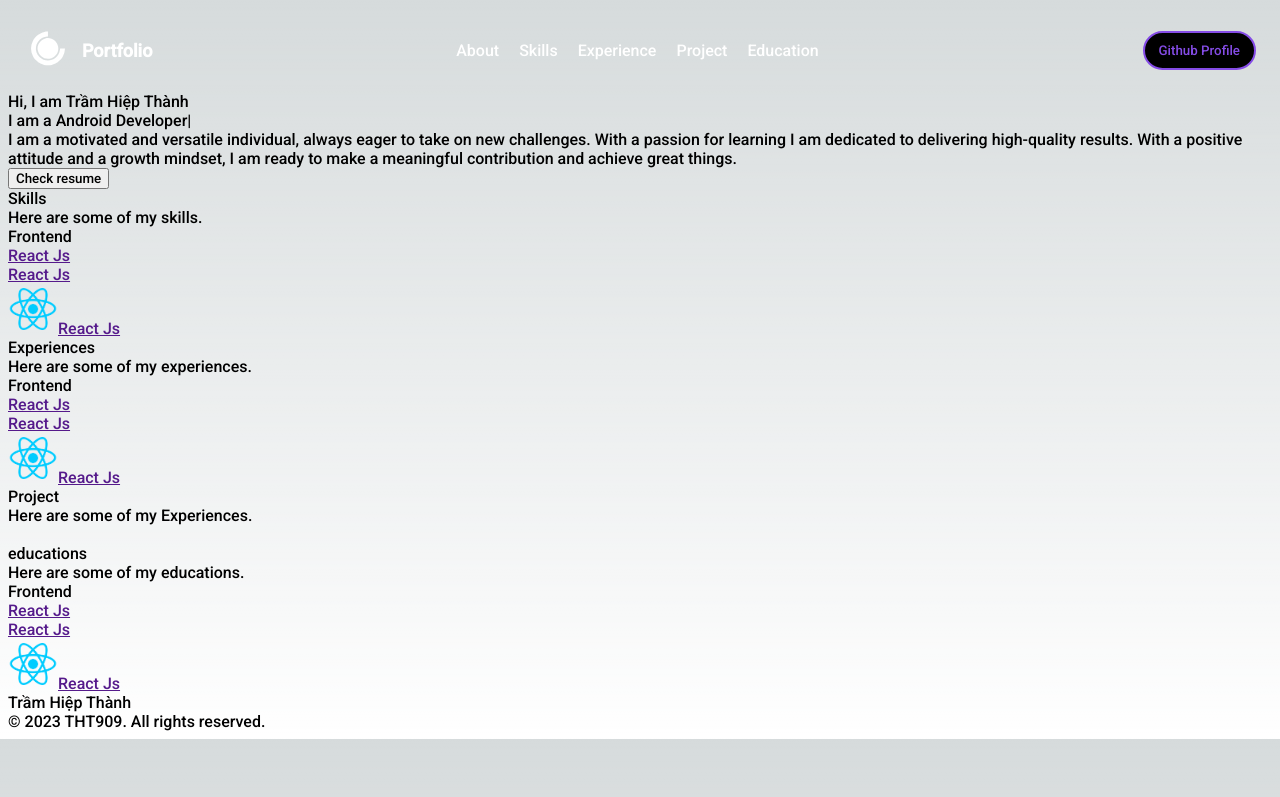
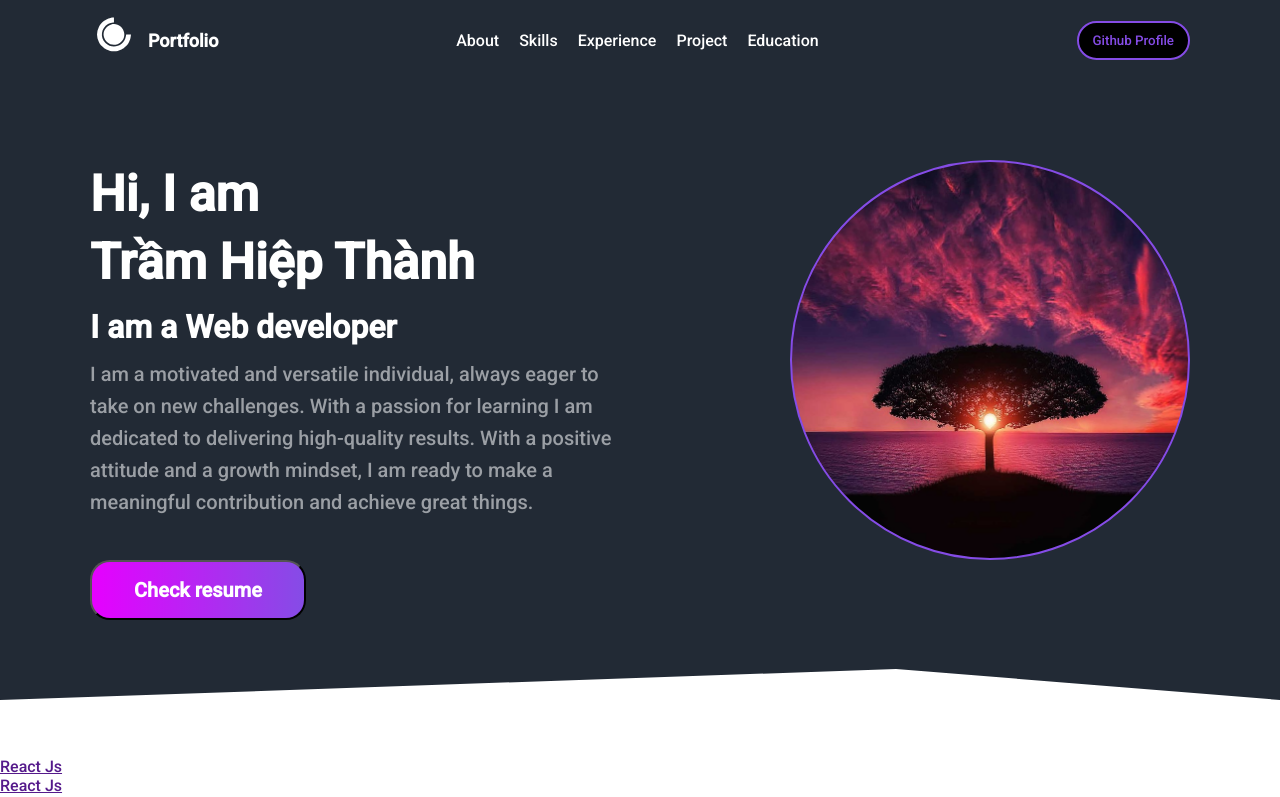
Before and after one commit to THT909/Portfolio, a Next.js app: page / in a window 1280 px wide. Shown: the top 797 px of the page. Built offline with nearby package versions, Linux system fonts and the light colour scheme.

Commit message:
style: style about section

```diff
--- a/src/app/components/About.tsx
+++ b/src/app/components/About.tsx
@@ -3,21 +3,33 @@ import style from '../style/About.module.css';
 const About = () => {
     return (
         <div className={style.about}>
+            <div className={style.pd}>
+                <div className={style.main_content}>
                     <div className={style.right_content}>
-                <div className={style.title}>Hi, I am Trầm Hiệp Thành</div>
-                <div className={style.sub}>I am a Android Developer|</div>
+                        <div className={style.title}>
+                            Hi, I am
+                            <br />
+                            Trầm Hiệp Thành
+                        </div>
+                        <div className={style.sub}>
+                            I am a<span> Web developer</span>
+                        </div>
                         <div className={style.description}>
                             I am a motivated and versatile individual, always eager to take on new
                             challenges. With a passion for learning I am dedicated to delivering
-                    high-quality results. With a positive attitude and a growth mindset, I am ready
-                    to make a meaningful contribution and achieve great things.
+                            high-quality results. With a positive attitude and a growth mindset, I
+                            am ready to make a meaningful contribution and achieve great things.
                         </div>
+                        <div>
                             <button className={style.btn_check_resume}>Check resume</button>
+                        </div>
                     </div>
                     <div className={style.left_content}>
                         <div className={style.image}></div>
                     </div>
                 </div>
+            </div>
+        </div>
     );
 };
 export default About;
--- a/src/app/components/Navigation.tsx
+++ b/src/app/components/Navigation.tsx
@@ -3,6 +3,7 @@ import Icon from '../utils/utils';
 const Navigation = () => {
     return (
         <div className={style.header}>
+            <div className={style.pd}>
                 <div className={style.icon}>
                     <a href="#">
                         <Icon />
@@ -18,6 +19,7 @@ const Navigation = () => {
                 </div>
                 <button className={style.bnt_git}>Github Profile</button>
             </div>
+        </div>
     );
 };
 export default Navigation;
--- a/src/app/style/About.module.css
+++ b/src/app/style/About.module.css
@@ -0,0 +1,58 @@
+.about {
+    clip-path: polygon(0px 0px, 100% 0px, 100% 100%, 70% 95%, 0px 100%);
+    width: auto;
+    background-color: #222a35;
+    display: block;
+}
+.pd {
+    padding: 80px 60px;
+    display: flex;
+    justify-content: center;
+}
+.main_content {
+    position: relative;
+    display: flex;
+    justify-content: space-between;
+    width: 1100px;
+}
+.right_content {
+    display: block;
+    width: 50%;
+}
+.title {
+    font-weight: 700;
+    font-size: 50px;
+    line-height: 68px;
+}
+.sub {
+    font-weight: 600;
+    font-size: 32px;
+    padding: 12px 0;
+}
+.description {
+    color: rgba(242, 243, 244, 0.584);
+    font-weight: 500;
+    font-size: 20px;
+    margin-bottom: 42px;
+    line-height: 32px;
+}
+
+.image {
+    width: 400px;
+    height: 400px;
+    border: 2px solid var(--main-color);
+    border-radius: 50%;
+    background: url(../../public/test.jpg) no-repeat center;
+    background-size: cover;
+}
+.btn_check_resume {
+    border-radius: 20px;
+    cursor: pointer;
+    padding: 16px 42px;
+    font-size: 20px;
+
+    font-weight: 600;
+    color: rgb(255, 255, 255);
+    background: linear-gradient(to left, transparent, rgb(230, 0, 255));
+    background-color: var(--main-color); /* fallback color */
+}
--- a/src/app/style/Navigation.module.css
+++ b/src/app/style/Navigation.module.css
@@ -1,11 +1,19 @@
 .header {
+    display: flex;
+    justify-content: center;
+    align-items: center;
+    background-color: #222a35;
+    color: white;
+    position: sticky;
+    height: 80px;
+}
+.pd {
     display: flex;
     justify-content: space-between;
     align-items: center;
-    padding: 16px;
-    color: white;
+    width: 1100px;
+    max-width: 1100px;
 }
-
 .icon {
     display: flex;
     align-items: center;
@@ -13,9 +21,9 @@
 }
 
 .icon a {
-    text-decoration: none;
     color: white;
     margin-right: 10px;
+    height: 60px;
 }
 
 .portfolio {
--- a/src/app/style/globals.css
+++ b/src/app/style/globals.css
@@ -1,30 +1,22 @@
 :root {
-    --foreground-rgb: 0, 0, 0;
+    /* --foreground-rgb: 0, 0, 0;
     --background-start-rgb: 214, 219, 220;
-    --background-end-rgb: 255, 255, 255;
+    --background-end-rgb: 255, 255, 255; */
     --main-color: rgb(133, 76, 230);
 }
 @import url('https://fonts.googleapis.com/css2?family=Roboto:wght@500&display=swap');
-@media (prefers-color-scheme: dark) {
-    :root {
-        --foreground-rgb: 255, 255, 255;
-        --background-start-rgb: 0, 0, 0;
-        --background-end-rgb: 0, 0, 0;
-    }
-}
 
-body {
+/* body {
     color: rgb(var(--foreground-rgb));
     background: linear-gradient(to bottom, transparent, rgb(var(--background-end-rgb)))
         rgb(var(--background-start-rgb));
-}
+} */
 
-@layer utilities {
-    .text-balance {
-        text-wrap: balance;
-    }
-}
 * {
     font-family: Roboto, sans-serif;
     box-sizing: border-box;
 }
+body {
+    margin: 0;
+    color: white;
+}
```
Also changed, not shown: src/public/test.jpg (added). Lines whose indentation alone changed are shown as unchanged.
